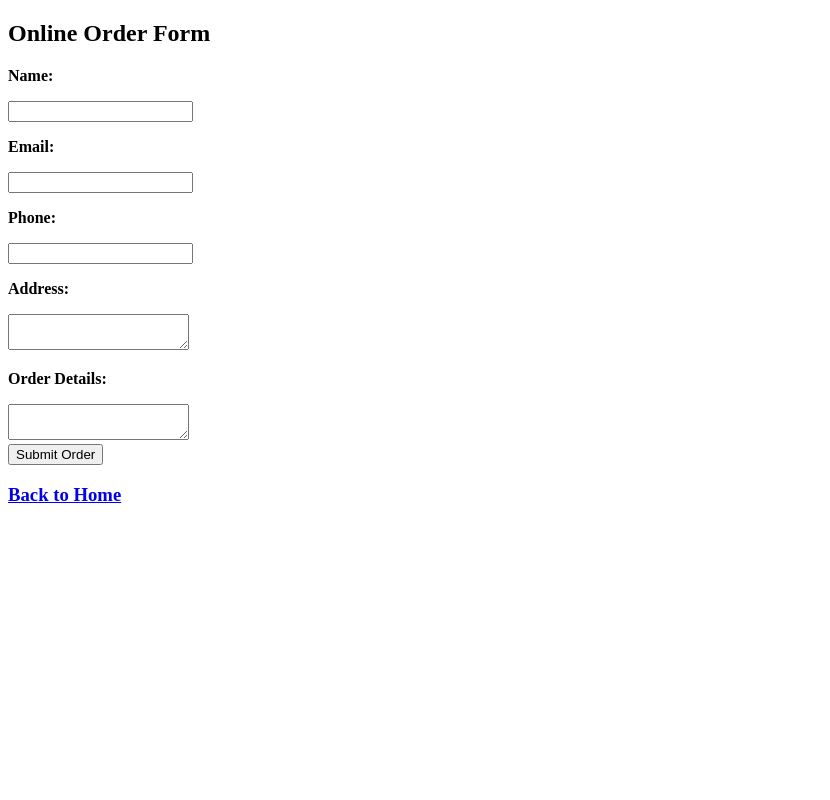
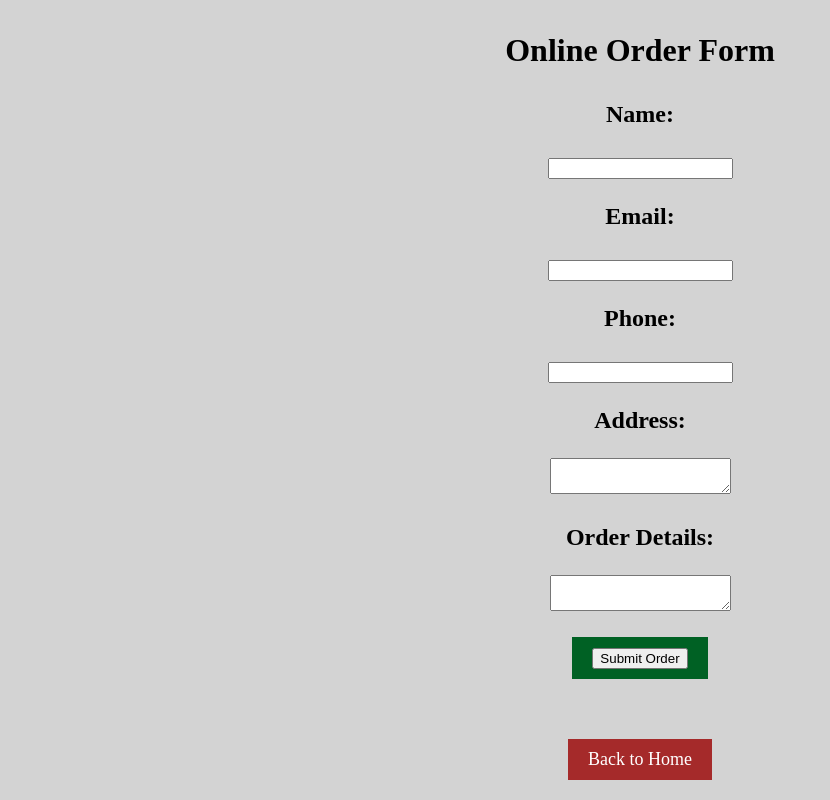
Before and after one commit to iftekharriyan/my-fokira-cafeteria, a plain HTML site: page order.html in a window 1280 px wide. Shown: the whole page, without its empty margins (0-830 px from the left). Drawn offline with Linux system fonts and the light colour scheme.

Commit message:
new theme and css added

```diff
--- a/order.html
+++ b/order.html
@@ -4,16 +4,58 @@
     <meta charset="UTF-8">
     <meta name="viewport" content="width=device-width, initial-scale=1.0">
     <title>online Oder</title>
+
+  <style>
+
+    body {
+
+        font-family: "Times New Roman", serif;
+        background-color: lightgray;
+        margin: 0;
+
+
+        #back-to-home {
+
+        background-color: brown;
+        color: white;
+        text-decoration: none;
+        display: inline-block;
+        padding: 10px 20px;
+        font-size: 18px;
+        border: none;
+        cursor: pointer;
+        margin: 20px 15px;
+        }
+
+        #submit {
+         background-color: rgb(0, 97, 36);
+        color: white;
+        text-decoration: none;
+        display: inline-block;
+        padding: 10px 20px;
+        font-size: 18px;
+        border: none;
+        cursor: pointer;
+        margin: 20px 15px;
+
+    </style>
 </head>
 <body>
-    <p><h2>Online Order Form</h2></p>
-    <p><strong>Name:</strong></p> <form><input type="text" name="name" required></form>
+    <p style="text-align: center; font-size: 32px;"><strong>Online Order Form</strong></p>
+
+<section style="text-align: center; margin-top: 20px; font-size: 24px;">
+     <p><strong>Name:</strong></p> <form><input type="text" name="name" required></form>
     <p><strong>Email:</strong></p> <form><input type="email" name="email" required></form>
     <p><strong>Phone:</strong></p> <form><input type="tel" name="phone" required></form>
     <p><strong>Address:</strong></p> <form><textarea name="address" required></textarea></form>
     <p><strong>Order Details:</strong></p> <form><textarea name="order" required></textarea></form>
-    <form><input type="submit" value="Submit Order"></form>
+    <form id="submit"><input type="submit" value="Submit Order"></form>
 
-    <a href="index.html"><h3>Back to Home</h3></a>
+</section>
+
+
+    <section style="text-align: center; margin-top: 20px;">
+        <a id="back-to-home" href="index.html">Back to Home</a>
+    </section>
 </body>
 </html>
```
Also changed, not shown: contact.html (+35 -5 lines), index.html (+43 -5 lines), menu.html (+49 -12 lines).
